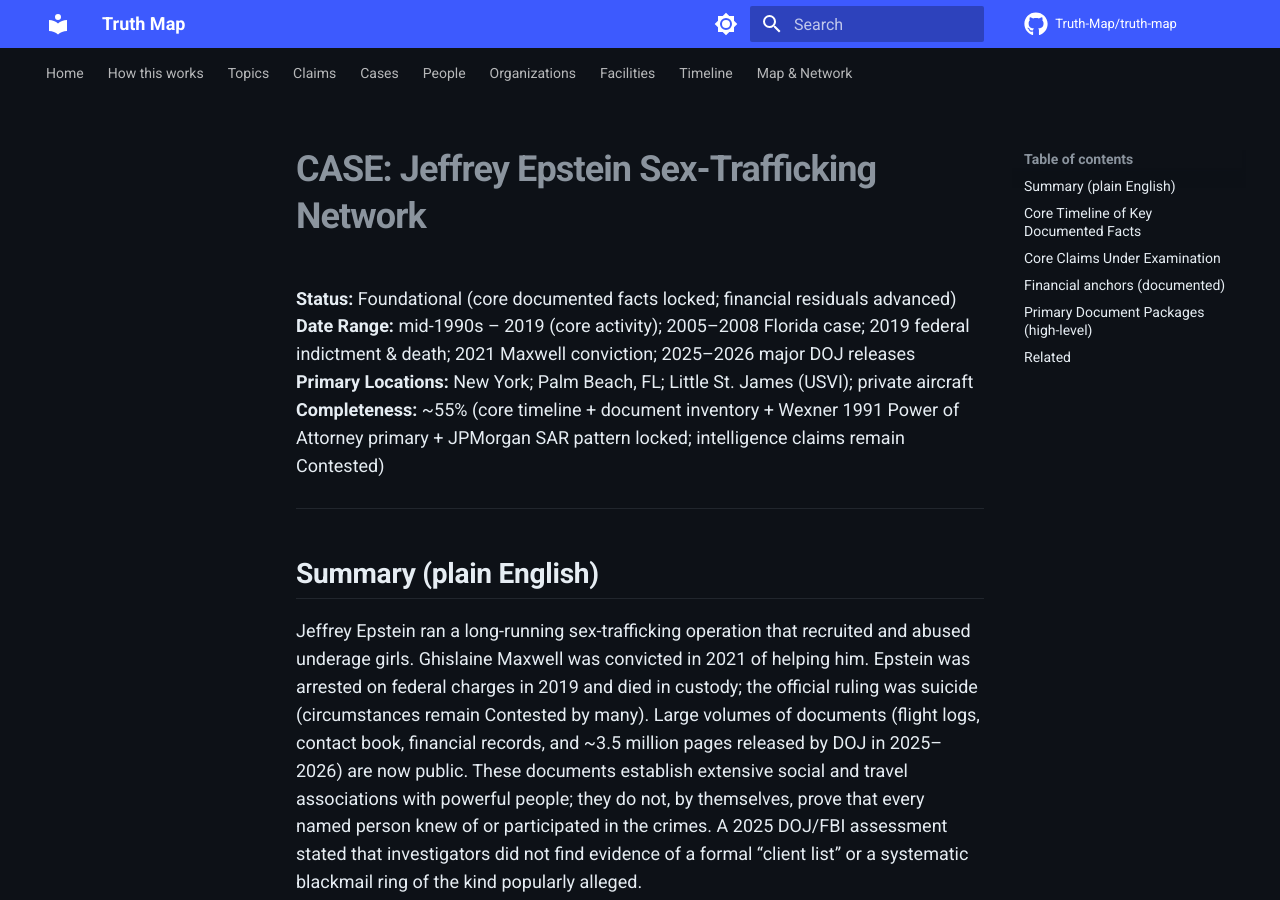
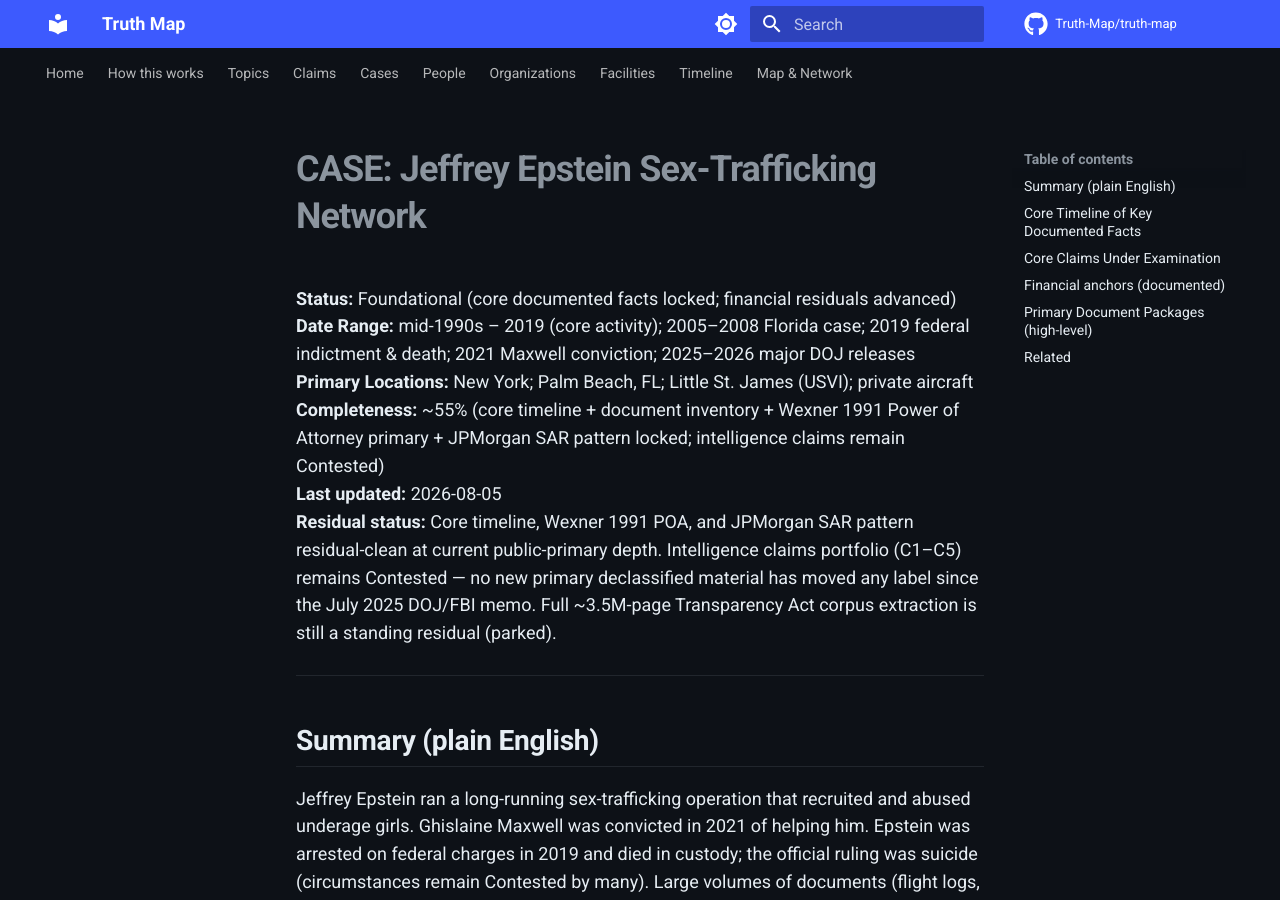
Before and after one commit to BnBCleaners/truth-map, an MkDocs documentation site: the page built from docs/cases/epstein-sex-trafficking-network.md, in a window 1280 px wide and 900 px high. Built offline with MkDocs 1.6.1 and Material for MkDocs 9.7.7, drawn with Linux system fonts in a browser that asks for light colours; comment, search, counter and statistics services are not loaded; some of the changed text lies outside the part shown.

Commit message:
Public surface: Epstein Case — residual status lines + completeness note (tight-mirror batch 2026-08-05)

```diff
--- a/docs/cases/epstein-sex-trafficking-network.md
+++ b/docs/cases/epstein-sex-trafficking-network.md
@@ -4,6 +4,8 @@
 **Date Range:** mid-1990s – 2019 (core activity); 2005–2008 Florida case; 2019 federal indictment & death; 2021 Maxwell conviction; 2025–2026 major DOJ releases
 **Primary Locations:** New York; Palm Beach, FL; Little St. James (USVI); private aircraft
 **Completeness:** ~55% (core timeline + document inventory + Wexner 1991 Power of Attorney primary + JPMorgan SAR pattern locked; intelligence claims remain Contested)
+**Last updated:** 2026-08-05
+**Residual status:** Core timeline, Wexner 1991 POA, and JPMorgan SAR pattern residual-clean at current public-primary depth. Intelligence claims portfolio (C1–C5) remains Contested — no new primary declassified material has moved any label since the July 2025 DOJ/FBI memo. Full ~3.5M-page Transparency Act corpus extraction is still a standing residual (parked).
 
 ---
 
@@ -76,4 +78,4 @@ Banking relationships and large settlements establish continued institutional bu
 - Full internal Case + supporting notes live in the research knowledge base (document inventory, financial dimension, intelligence-claims portfolio, Wexner connections, Clinton intersection, Little St. James facility card).
 - Cross-links: Bill Clinton flights (2002–2003, True), Bill Gates meetings (True), intelligence claims (all Contested).
 
-*This public page is the slim parity mirror of the internal foundational Case. Deeper extracts and primary-source tables remain in the research KB until further parity batches.*
+*This public page is the slim parity mirror of the internal foundational Case under the tight-surface rule. Deeper extracts and primary-source tables remain in the research KB until further deliberate parity batches.*
```
